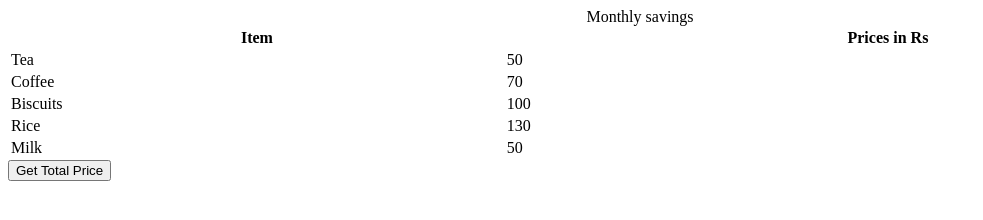
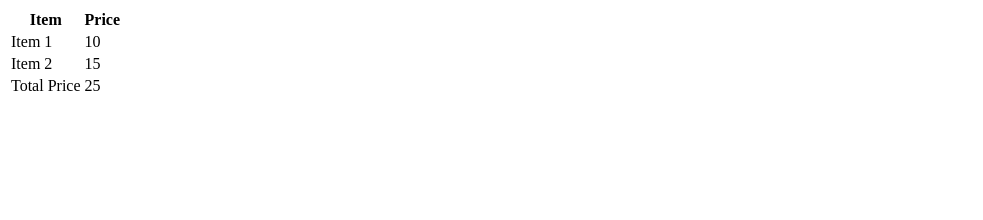
Before and after one commit to acciojob/grofers-checkout-Garaisourav12, a website: page main.html in a window 1280 px wide. Shown: the whole page, without its empty margins (0-983 px from the left). Drawn offline with Linux system fonts and the light colour scheme.

Commit message:
created a submission

```diff
--- a/main.html
+++ b/main.html
@@ -8,34 +8,20 @@
 
 <body>
     <!-- the entire body must be written by student -->
-    <table style="width: 100%">
-    <caption>
-      Monthly savings
-    </caption>
+    <table id="groceryTable">
     <tr>
       <th>Item</th>
-      <th>Prices in Rs</th>
+      <th>Price</th>
     </tr>
-    <tr>
-      <td class="item">Tea</td>
-      <td class="price">50</td>
+    <tr class="item">
+      <td>Item 1</td>
+      <td class="prices">10</td>
     </tr>
-    <tr>
-      <td class="item">Coffee</td>
-      <td class="price">70</td>
+    <tr class="item">
+      <td>Item 2</td>
+      <td class="prices">15</td>
     </tr>
-    <tr>
-      <td class="item">Biscuits</td>
-      <td class="price">100</td>
-    </tr>
-    <tr>
-      <td class="item">Rice</td>
-      <td class="price">130</td>
-    </tr>
-    <tr>
-      <td class="item">Milk</td>
-      <td class="price">50</td>
-    </tr>
+    <!-- Add more rows as needed -->
   </table>
     <script type="text/javascript" src="./script.js">
 </script>
--- a/script.js
+++ b/script.js
@@ -1,10 +1,18 @@
-const getSumBtn = document.createElement("button");
-getSumBtn.append("Get Total Price");
-document.body.appendChild(getSumBtn);
+document.addEventListener('DOMContentLoaded', function () {
+  // Get all prices with class="prices"
+  const prices = document.querySelectorAll('.prices');
 
-const getSum = () => {
-//Add your code here
+  // Calculate the total price
+  const totalPrice = Array.from(prices).reduce((sum, priceElement) => {
+    const price = parseFloat(priceElement.textContent);
+    return sum + price;
+  }, 0);
 
-};
+  // Create a new row for total price
+  const totalRow = document.createElement('tr');
+  totalRow.innerHTML = `<td>Total Price</td><td>${totalPrice}</td>`;
 
-getSumBtn.addEventListener("click", getSum);
+  // Append the new row to the table
+  const table = document.getElementById('groceryTable');
+  table.appendChild(totalRow);
+});
```
